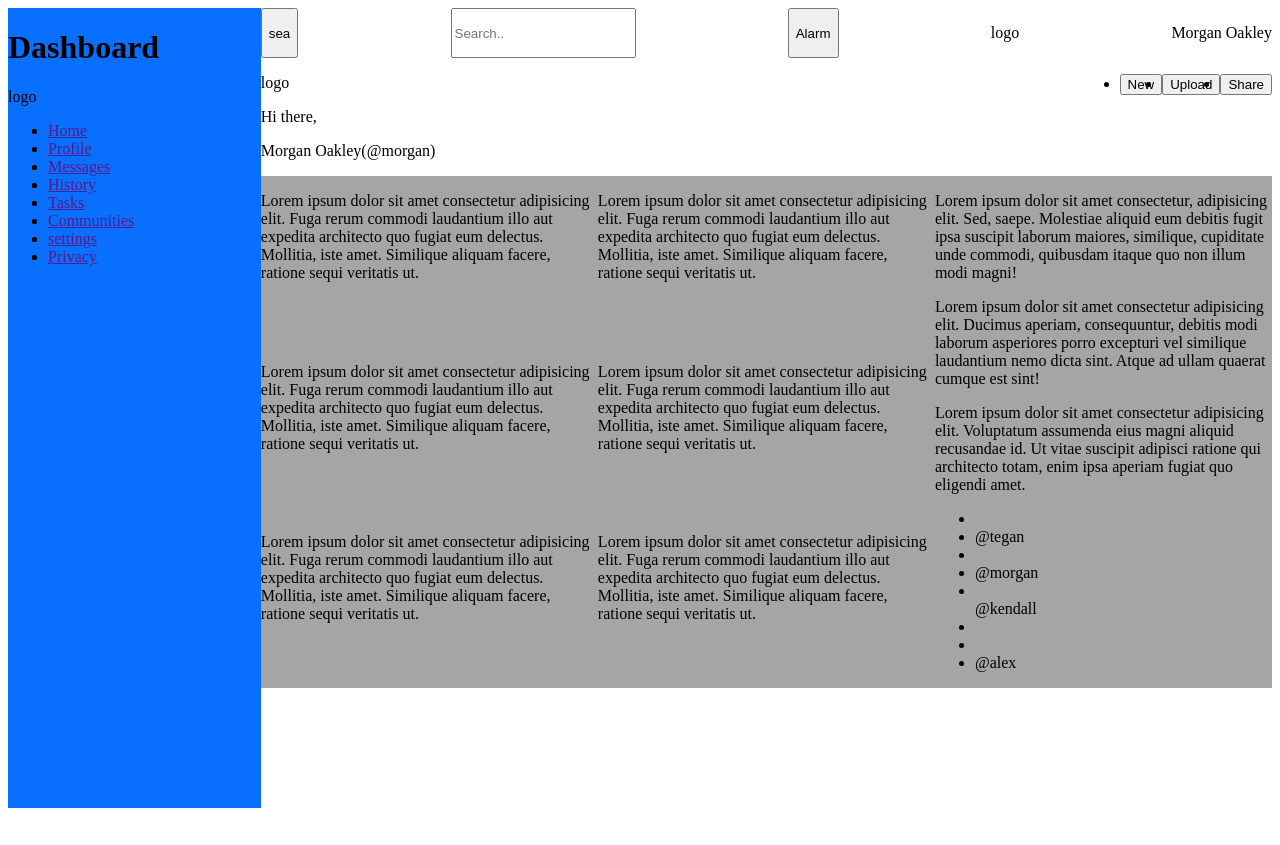
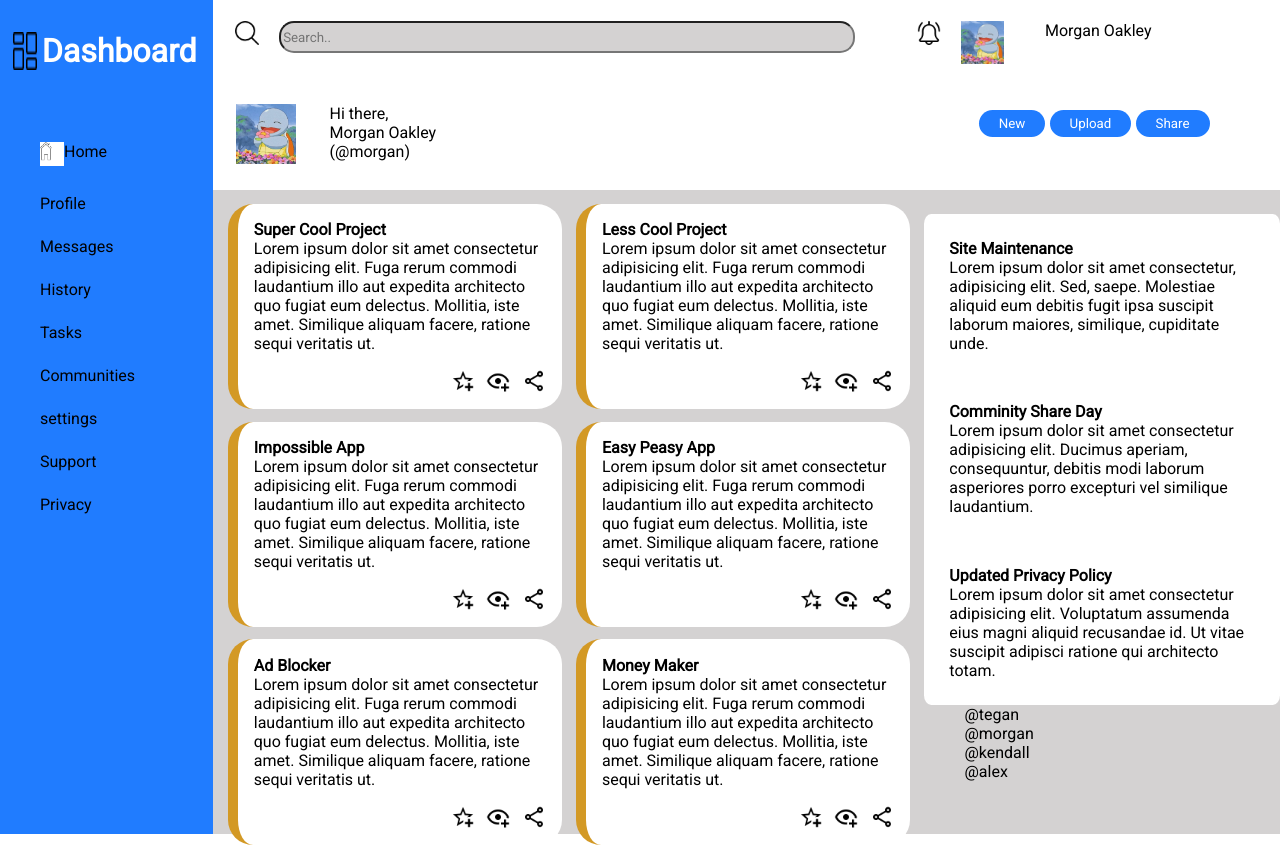
Before and after one commit to deepankar79/dashboard, a plain HTML site: page index.html in a window 1280 px wide. Before the commit the page ends 816 px from the top, so only its background shows below. Drawn offline with Linux system fonts and the light colour scheme.

Commit message:
50% with design completion

```diff
--- a/index.html
+++ b/index.html
@@ -10,13 +10,13 @@
     <div class="first">
       <div class="left">
         <div class="header">
+          <img src="icons/dashboard.png" alt="dashicon" />
           <h1>Dashboard</h1>
-          <p>logo</p>
         </div>
         <div>
           <ul class="nav">
             <div class="nav-items">
-              <li></li>
+              <li><img class="icon" src="icons/home.png" alt="dashicon" /></li>
               <li><a href="">Home</a></li>
             </div>
             <div class="nav-items">
@@ -45,6 +45,10 @@
             </div>
             <div class="nav-items">
               <li></li>
+              <li><a href="">Support</a></li>
+            </div>
+            <div class="nav-items">
+              <li></li>
               <li><a href="">Privacy</a></li>
             </div>
           </ul>
@@ -53,17 +57,34 @@
       <div class="right">
         <div class="right-1">
           <div class="right-1a">
-            <button type="submit">sea</button>
-            <input type="text" placeholder="Search.." name="search" />
-            <button>Alarm</button>
-            <p>logo</p>
+            <img class="icon" src="icons/search.png" alt="search-icon" />
+            <input
+              type="text"
+              id="search-box"
+              placeholder="Search.."
+              name="search"
+            />
+            <img class="icon" src="icons/bell.png" alt="bell" />
+            <img
+              class="profile-pic-small"
+              src="icons/squirtle.jpg"
+              alt="squirtle"
+            />
             <p>Morgan Oakley</p>
           </div>
           <div class="right-1b">
             <div class="right-1b-a">
-              <p>logo</p>
-              <p>Hi there,</p>
-              <p>Morgan Oakley(@morgan)</p>
+              <div class="right-1b-a-a">
+                <img
+                  class="profile-pic"
+                  src="icons/squirtle.jpg"
+                  alt="squirtle"
+                />
+              </div>
+              <div class="right-1b-a-b">
+                <p>Hi there,</p>
+                <p>Morgan Oakley (@morgan)</p>
+              </div>
             </div>
             <div class="right-1b-b">
               <ul class="right-nav">
@@ -78,72 +99,102 @@
           <div class="right-2a">
             <div class="box">
               <p>
-                Lorem ipsum dolor sit amet consectetur adipisicing elit. Fuga
-                rerum commodi laudantium illo aut expedita architecto quo fugiat
-                eum delectus. Mollitia, iste amet. Similique aliquam facere,
-                ratione sequi veritatis ut.
+                <span class="sub-heading">Super Cool Project</span><br />Lorem
+                ipsum dolor sit amet consectetur adipisicing elit. Fuga rerum
+                commodi laudantium illo aut expedita architecto quo fugiat eum
+                delectus. Mollitia, iste amet. Similique aliquam facere, ratione
+                sequi veritatis ut.<br /><span class="p-icon">
+                  <img class="p-icons" src="icons/star.png" alt="star-icon" />
+                  <img class="p-icons" src="icons/eye.png" alt="eye-icon" />
+                  <img class="p-icons" src="icons/share.png" alt="share-icon" />
+                </span>
               </p>
             </div>
             <div class="box">
               <p>
-                Lorem ipsum dolor sit amet consectetur adipisicing elit. Fuga
-                rerum commodi laudantium illo aut expedita architecto quo fugiat
-                eum delectus. Mollitia, iste amet. Similique aliquam facere,
-                ratione sequi veritatis ut.
+                <span class="sub-heading">Less Cool Project</span><br />Lorem
+                ipsum dolor sit amet consectetur adipisicing elit. Fuga rerum
+                commodi laudantium illo aut expedita architecto quo fugiat eum
+                delectus. Mollitia, iste amet. Similique aliquam facere, ratione
+                sequi veritatis ut.<br /><span class="p-icon">
+                  <img class="p-icons" src="icons/star.png" alt="star-icon" />
+                  <img class="p-icons" src="icons/eye.png" alt="eye-icon" />
+                  <img class="p-icons" src="icons/share.png" alt="share-icon" />
+                </span>
               </p>
             </div>
             <div class="box">
               <p>
-                Lorem ipsum dolor sit amet consectetur adipisicing elit. Fuga
-                rerum commodi laudantium illo aut expedita architecto quo fugiat
-                eum delectus. Mollitia, iste amet. Similique aliquam facere,
-                ratione sequi veritatis ut.
+                <span class="sub-heading">Impossible App</span><br />Lorem ipsum
+                dolor sit amet consectetur adipisicing elit. Fuga rerum commodi
+                laudantium illo aut expedita architecto quo fugiat eum delectus.
+                Mollitia, iste amet. Similique aliquam facere, ratione sequi
+                veritatis ut.<br /><span class="p-icon">
+                  <img class="p-icons" src="icons/star.png" alt="star-icon" />
+                  <img class="p-icons" src="icons/eye.png" alt="eye-icon" />
+                  <img class="p-icons" src="icons/share.png" alt="share-icon" />
+                </span>
               </p>
             </div>
             <div class="box">
               <p>
-                Lorem ipsum dolor sit amet consectetur adipisicing elit. Fuga
-                rerum commodi laudantium illo aut expedita architecto quo fugiat
-                eum delectus. Mollitia, iste amet. Similique aliquam facere,
-                ratione sequi veritatis ut.
+                <span class="sub-heading">Easy Peasy App</span><br />Lorem ipsum
+                dolor sit amet consectetur adipisicing elit. Fuga rerum commodi
+                laudantium illo aut expedita architecto quo fugiat eum delectus.
+                Mollitia, iste amet. Similique aliquam facere, ratione sequi
+                veritatis ut.<br /><span class="p-icon">
+                  <img class="p-icons" src="icons/star.png" alt="star-icon" />
+                  <img class="p-icons" src="icons/eye.png" alt="eye-icon" />
+                  <img class="p-icons" src="icons/share.png" alt="share-icon" />
+                </span>
               </p>
             </div>
             <div class="box">
               <p>
-                Lorem ipsum dolor sit amet consectetur adipisicing elit. Fuga
-                rerum commodi laudantium illo aut expedita architecto quo fugiat
-                eum delectus. Mollitia, iste amet. Similique aliquam facere,
-                ratione sequi veritatis ut.
+                <span class="sub-heading">Ad Blocker</span><br />Lorem ipsum
+                dolor sit amet consectetur adipisicing elit. Fuga rerum commodi
+                laudantium illo aut expedita architecto quo fugiat eum delectus.
+                Mollitia, iste amet. Similique aliquam facere, ratione sequi
+                veritatis ut.<br /><span class="p-icon">
+                  <img class="p-icons" src="icons/star.png" alt="star-icon" />
+                  <img class="p-icons" src="icons/eye.png" alt="eye-icon" />
+                  <img class="p-icons" src="icons/share.png" alt="share-icon" />
+                </span>
               </p>
             </div>
             <div class="box">
               <p>
-                Lorem ipsum dolor sit amet consectetur adipisicing elit. Fuga
-                rerum commodi laudantium illo aut expedita architecto quo fugiat
-                eum delectus. Mollitia, iste amet. Similique aliquam facere,
-                ratione sequi veritatis ut.
+                <span class="sub-heading">Money Maker</span><br />Lorem ipsum
+                dolor sit amet consectetur adipisicing elit. Fuga rerum commodi
+                laudantium illo aut expedita architecto quo fugiat eum delectus.
+                Mollitia, iste amet. Similique aliquam facere, ratione sequi
+                veritatis ut.<br /><span class="p-icon">
+                  <img class="p-icons" src="icons/star.png" alt="star-icon" />
+                  <img class="p-icons" src="icons/eye.png" alt="eye-icon" />
+                  <img class="p-icons" src="icons/share.png" alt="share-icon" />
+                </span>
               </p>
             </div>
           </div>
           <div class="right-2b">
             <div class="right-2b-a">
-              <p>
+              <p class="annc-data">
+                <span class="sub-heading">Site Maintenance</span><br />
                 Lorem ipsum dolor sit amet consectetur, adipisicing elit. Sed,
                 saepe. Molestiae aliquid eum debitis fugit ipsa suscipit laborum
-                maiores, similique, cupiditate unde commodi, quibusdam itaque
-                quo non illum modi magni!
+                maiores, similique, cupiditate unde.
               </p>
-              <p>
+              <p class="annc-data">
+                <span class="sub-heading">Comminity Share Day</span><br />
                 Lorem ipsum dolor sit amet consectetur adipisicing elit. Ducimus
                 aperiam, consequuntur, debitis modi laborum asperiores porro
-                excepturi vel similique laudantium nemo dicta sint. Atque ad
-                ullam quaerat cumque est sint!
+                excepturi vel similique laudantium.
               </p>
-              <p>
+              <p class="annc-data">
+                <span class="sub-heading">Updated Privacy Policy</span><br />
                 Lorem ipsum dolor sit amet consectetur adipisicing elit.
                 Voluptatum assumenda eius magni aliquid recusandae id. Ut vitae
-                suscipit adipisci ratione qui architecto totam, enim ipsa
-                aperiam fugiat quo eligendi amet.
+                suscipit adipisci ratione qui architecto totam.
               </p>
             </div>
             <div class="right-2b-b">
--- a/style.css
+++ b/style.css
@@ -1,28 +1,132 @@
+@import url("https://fonts.googleapis.com/css2?family=Roboto&display=swap");
+
+* {
+  box-sizing: border-box;
+  margin: 0;
+  font-family: "Roboto", sans-serif;
+}
+a {
+  text-decoration: none;
+  color: black;
+}
+ul {
+  list-style-type: none;
+}
 .left {
-  background-color: rgba(0, 106, 255, 0.963);
+  background-color: rgba(24, 120, 255, 0.963);
+}
+.header {
+  margin: 4vh 1vw;
+  display: flex;
+  gap: 5px;
+  color: white;
+}
+
+.icon,
+.p-icons {
+  height: 24px;
+  width: 24px;
+}
+.profile-pic-small {
+  height: 43px;
+  width: 43px;
+  margin-left: 2%;
+  margin-right: 4%;
+}
+.profile-pic {
+  height: 60px;
+  width: 60px;
+  margin-left: 2%;
 }
 .first {
   display: grid;
-  grid-template-columns: 1fr 4fr;
+  grid-template-columns: 1fr 5fr;
   height: 100vh;
+}
+.nav {
+  display: flex;
+  flex-direction: column;
+  gap: 3vh;
+  margin-top: 9vh;
 }
 .nav-items {
   display: flex;
+  color: #ffffff;
 }
 
 .right-1a,
 .right-1b,
 .right-nav {
   display: flex;
-  justify-content: space-between;
+  /* justify-content: space-between; */
+  margin: 2%;
+}
+.right-1b {
+  margin-top: 5vh;
+}
+.right-1b-a {
+  display: flex;
+  gap: 5%;
+}
+.right-1b-a-b {
+  margin-right: 35vw;
+}
+.right-nav {
+  gap: 2%;
+}
+#search-box {
+  width: 45vw;
+  background-color: rgb(212, 210, 210);
+  border-radius: 15px;
+  height: 4vh;
+  margin-left: 2%;
+  margin-right: 6%;
+}
+.btn {
+  background-color: rgba(24, 120, 255, 0.963);
+  align-items: center;
+  color: #ffffff;
+  border-radius: 100px;
+  box-shadow: none;
+  border-width: 0;
+  padding: 6px 20px;
 }
 .right-2 {
-  background-color: rgb(165, 165, 165);
+  background-color: rgb(212, 210, 210);
   display: grid;
   grid-template-columns: 2fr 1fr;
 }
 
 .right-2a {
+  margin: 2%;
   display: grid;
   grid-template-columns: 1fr 1fr;
+  gap: 2%;
 }
+.box {
+  background-color: white;
+  border-radius: 25px;
+  border-left-style: solid;
+  border-left-color: rgba(204, 136, 0, 0.853);
+  border-left-width: 10px;
+}
+.box > p {
+  margin: 5%;
+}
+.p-icon {
+  margin: 2vh 0;
+  display: flex;
+  justify-content: end;
+  gap: 4%;
+}
+.sub-heading {
+  font-weight: 700;
+}
+.right-2b-a {
+  border-radius: 2%;
+  margin-top: 3vh;
+  background-color: #ffffff;
+}
+.right-2b-a > p {
+  padding: 7%;
+}
```
Also changed, not shown: icons/bell.png (added), icons/dashboard.png (added), icons/eye.png (added), icons/home.png (added), icons/search.png (added), icons/share.png (added), icons/squirtle.jpg (added), icons/star.png (added), 7 other files.
